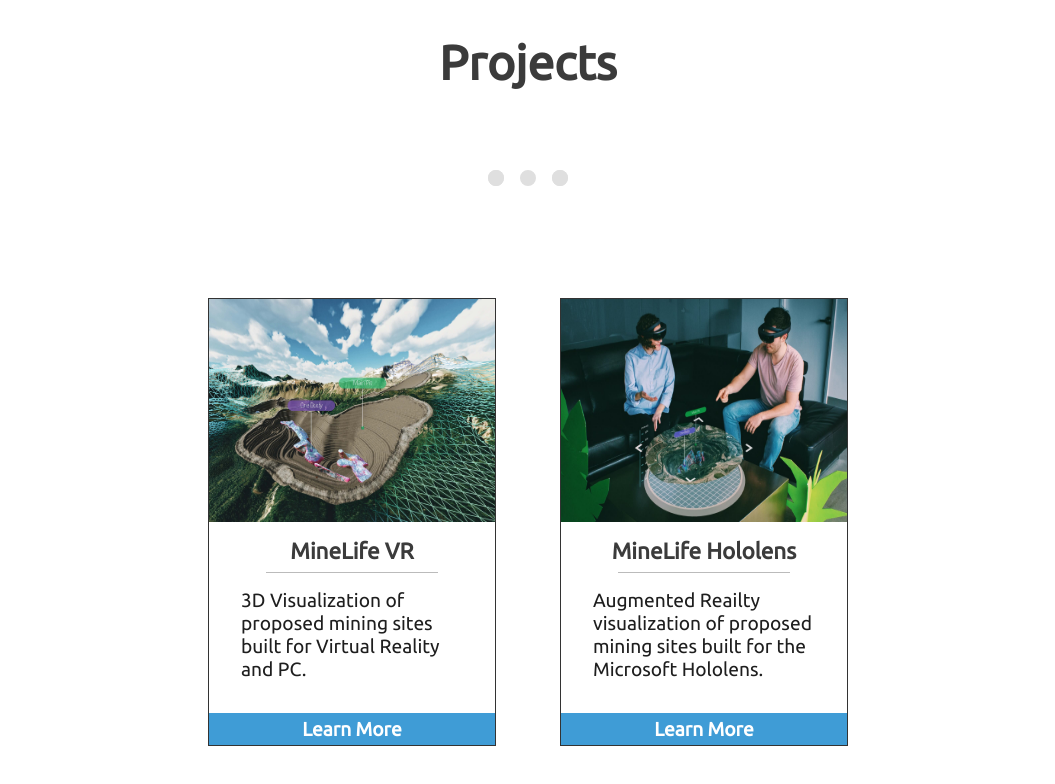
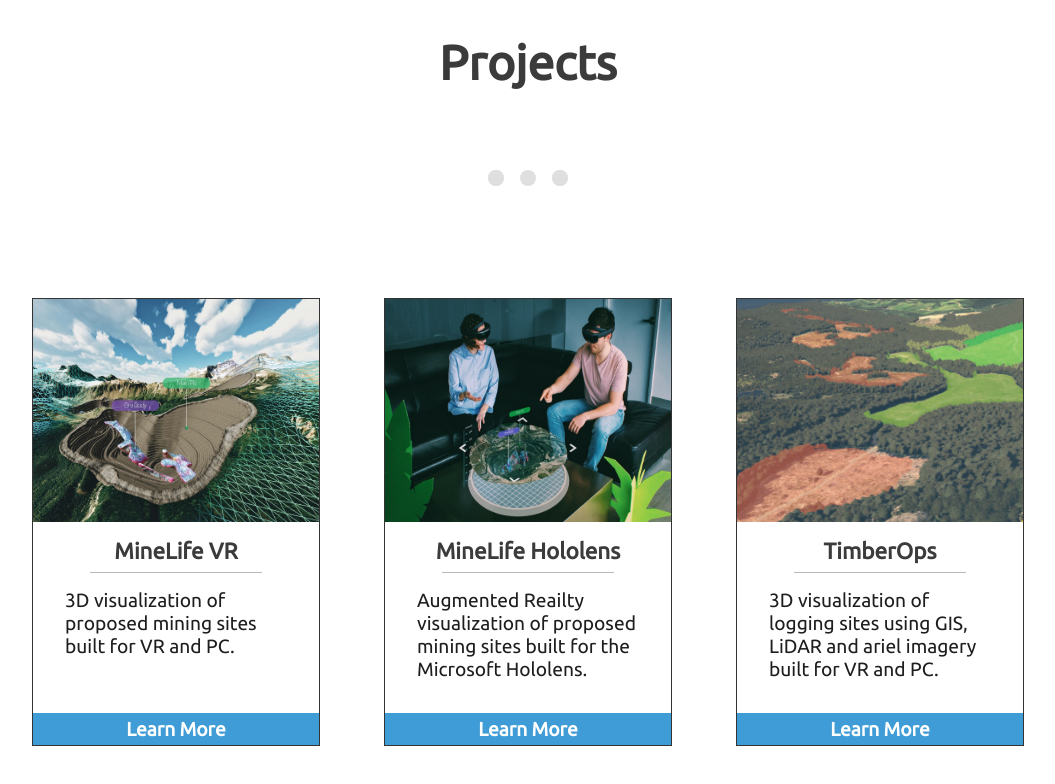
Before and after one commit to jmanke/jmanke.github.io, a React (Create React App) app: page / in a window 1280 px wide. Shown: the part 5835-6619 px from the top of the page, without its empty margins (144-1199 px from the left). Built offline with nearby package versions, Linux system fonts and the light colour scheme.

Commit message:
added some card content

```diff
--- a/public/main.css
+++ b/public/main.css
@@ -6,6 +6,7 @@
 }
 
 html {
+  scroll-behavior: smooth;
   font-size: 16px;
 }
 
@@ -650,7 +651,6 @@
 }
 
 .content .section .projects__grid .project-card__page .card-img {
-  width: 100%;
   height: 50%;
 }
 
--- a/public/scss/main.scss
+++ b/public/scss/main.scss
@@ -30,6 +30,7 @@
 //@include scrollbars(1em, $accent-color, $secondary-color);
 
 html {
+  scroll-behavior: smooth;
   font-size: 16px;
 }
 
@@ -551,7 +552,6 @@
             }
 
             .card-img {
-              width: 100%;
               height: 50%;
             }
 
--- a/src/components/Content/Sections/Projects/projectInfo.js
+++ b/src/components/Content/Sections/Projects/projectInfo.js
@@ -1,33 +1,47 @@
 import mineLifeVRImg from "../../../../images/MineLife-VR.jpg";
-import mineLifeHololens from "../../../../images/MineLife-Hololens.jpg";
+import mineLifeHololensImg from "../../../../images/MineLife-Hololens.jpg";
+import forestOpsImg from "../../../../images/Forest-Ops.png";
 
 const projectInfo = [
   {
     key: 0,
     title: "MineLife VR",
     image: mineLifeVRImg,
-    cardText:
-      "3D Visualization of proposed mining sites built for Virtual Reality and PC.",
+    cardText: "3D visualization of proposed mining sites built for VR and PC.",
     overviewItems: [
-      "Made with Unity and C#",
       "Visualizes GIS data",
       "Designed and implemented VR/PC menu system and interaction",
       "Built a Google Earth style camera for PC mode",
+      "Made with Unity and C#"
     ]
   },
   {
     key: 1,
     title: "MineLife Hololens",
-    image: mineLifeHololens,
+    image: mineLifeHololensImg,
     cardText:
       "Augmented Reailty visualization of proposed mining sites built for the Microsoft Hololens.",
     overviewItems: [
-      "Made with Unity and C#",
       "Designed and built gesture interaction system",
       "Implemented hologram syncing (location and state) across multiple users",
-      "Wrote extremely optimized code to maintain framerate"
+      "Wrote extremely optimized code to maintain framerate",
+      "Made with Unity and C#"
     ]
   },
+  {
+    key: 2,
+    title: "TimberOps",
+    image: forestOpsImg,
+    cardText:
+      "3D visualization of logging sites using GIS, LiDAR and ariel imagery built for VR and PC.",
+    overviewItems: [
+      "Lead developer and project owner",
+      "Designed and implemented Google Maps style label system",
+      "Built a GeoJSON to mesh converter for 3D visualization",
+      "Developed a togographical, slope and contour shader.",
+      "Made with Unity and C#"
+    ]
+  }
 ];
 
 export default projectInfo;
```
Also changed, not shown: src/images/Forest-Ops.png (added), 1 other file (tests, documents, lock files or other folders).
